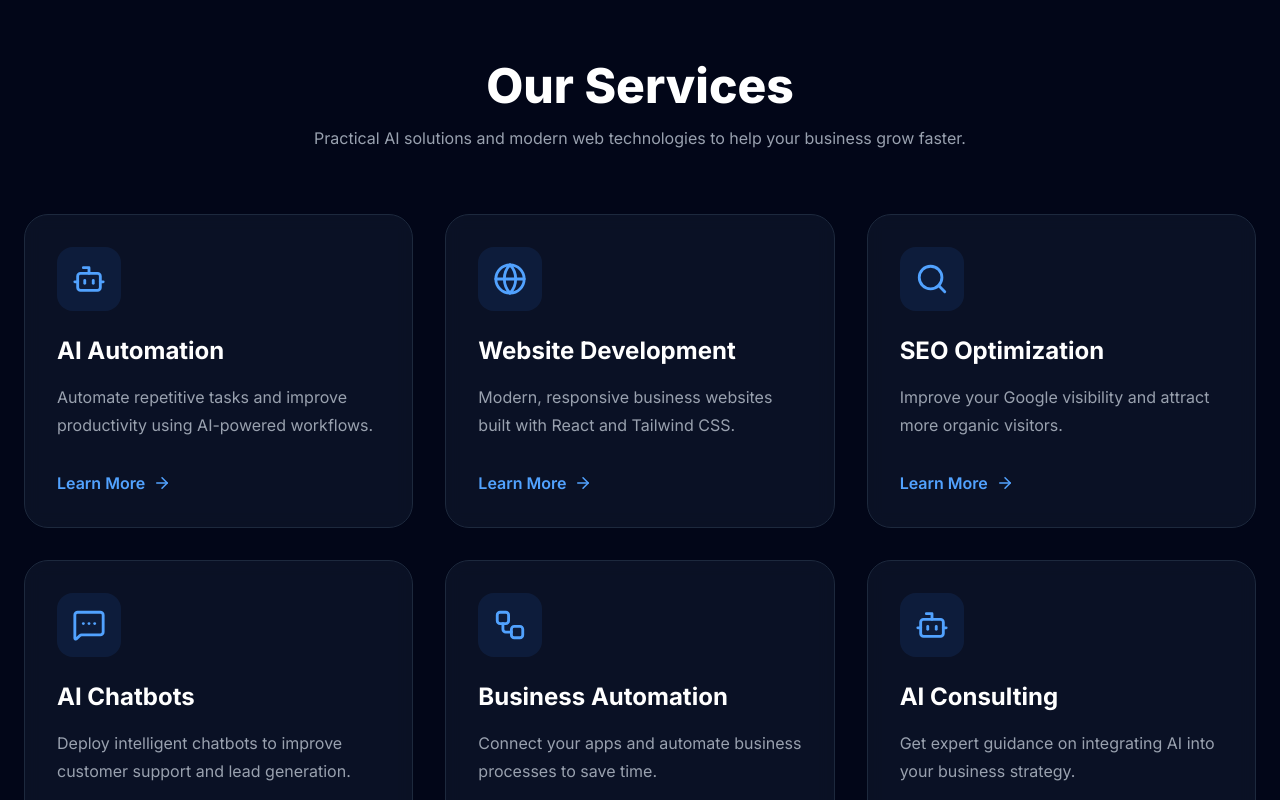
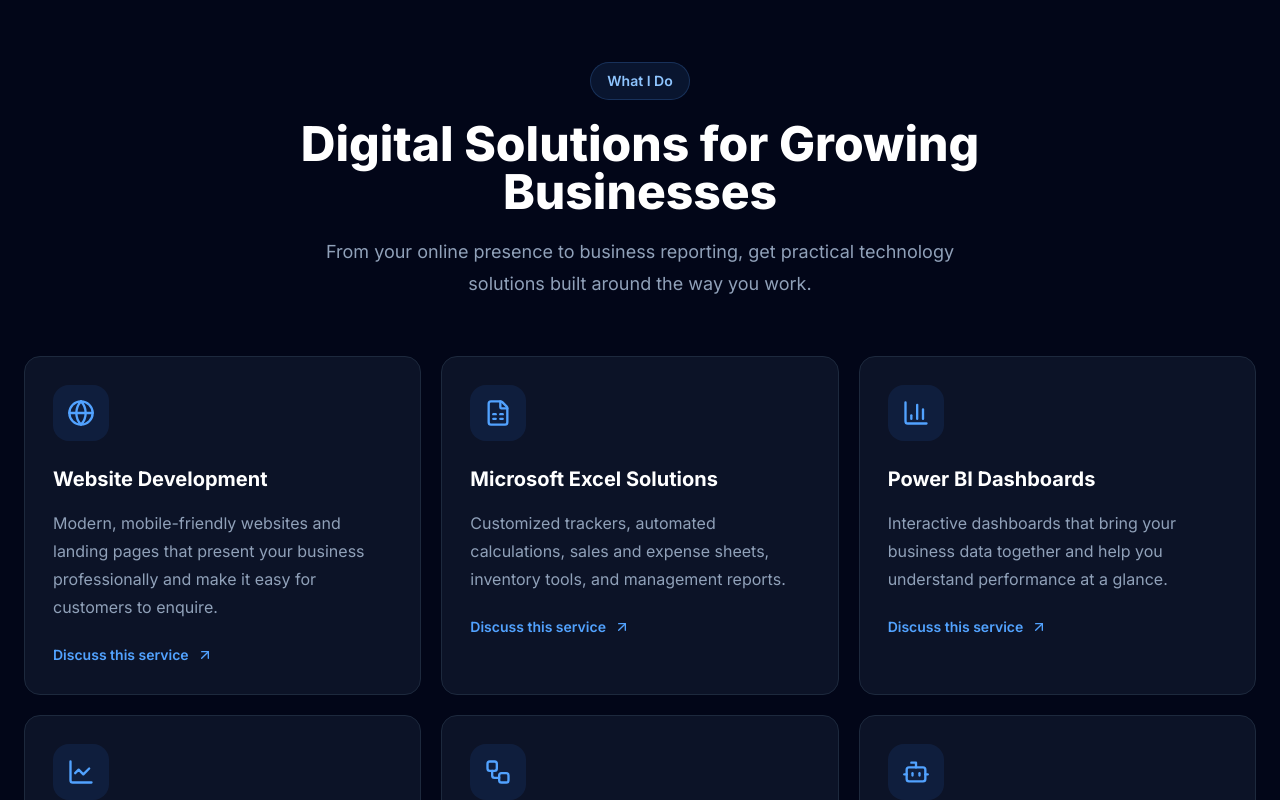
Before and after one commit to sumannath462-dot/secondsincome, a React (Vite) app: page / in a window 1280 px wide. Shown: the part 1700-2500 px from the top of the page. Built offline with nearby package versions, Linux system fonts and the light colour scheme.

Commit message:
Redesign SecondsIncome homepage positioning and services

```diff
--- a/src/components/Services.jsx
+++ b/src/components/Services.jsx
@@ -1,104 +1,42 @@
 import {
+  BarChart3,
   Bot,
+  FileSpreadsheet,
   Globe,
-  Search,
-  ArrowRight,
-  MessageSquareMore,
+  LineChart,
   Workflow,
+  ArrowUpRight,
 } from "lucide-react";
 
 const services = [
-  {
-    icon: Bot,
-    title: "AI Automation",
-    description:
-      "Automate repetitive tasks and improve productivity using AI-powered workflows.",
-  },
-  {
-    icon: Globe,
-    title: "Website Development",
-    description:
-      "Modern, responsive business websites built with React and Tailwind CSS.",
-  },
-  {
-    icon: Search,
-    title: "SEO Optimization",
-    description:
-      "Improve your Google visibility and attract more organic visitors.",
-  },
-  {
-    icon: MessageSquareMore,
-    title: "AI Chatbots",
-    description:
-      "Deploy intelligent chatbots to improve customer support and lead generation.",
-  },
-  {
-    icon: Workflow,
-    title: "Business Automation",
-    description:
-      "Connect your apps and automate business processes to save time.",
-  },
-  {
-    icon: Bot,
-    title: "AI Consulting",
-    description:
-      "Get expert guidance on integrating AI into your business strategy.",
-  },
+  { icon: Globe, title: "Website Development", description: "Modern, mobile-friendly websites and landing pages that present your business professionally and make it easy for customers to enquire." },
+  { icon: FileSpreadsheet, title: "Microsoft Excel Solutions", description: "Customized trackers, automated calculations, sales and expense sheets, inventory tools, and management reports." },
+  { icon: BarChart3, title: "Power BI Dashboards", description: "Interactive dashboards that bring your business data together and help you understand performance at a glance." },
+  { icon: LineChart, title: "Business Intelligence & MIS", description: "Structured reporting, KPI monitoring, and practical insights to support better day-to-day business decisions." },
+  { icon: Workflow, title: "Workflow Automation", description: "Simplify repetitive processes and connect the steps in your business workflow to save time and reduce manual effort." },
+  { icon: Bot, title: "AI-Powered Solutions", description: "Explore practical AI tools and assistance where they genuinely improve customer communication or everyday work." },
 ];
 
-function Services() {
+export default function Services() {
   return (
-    <section
-  id="services"
-  className="bg-slate-950 py-24"
->
-      <div className="max-w-7xl mx-auto px-6">
-
-        <div className="text-center mb-16">
-          <h2 className="text-4xl md:text-5xl font-extrabold text-white">
-  Our Services
-          </h2>
-
-          <p className="mt-4 text-gray-400 max-w-2xl mx-auto">
-            Practical AI solutions and modern web technologies to help your
-            business grow faster.
-          </p>
+    <section id="services" className="bg-slate-950 py-20 sm:py-24">
+      <div className="mx-auto max-w-7xl px-5 sm:px-6">
+        <div className="mx-auto mb-14 max-w-3xl text-center">
+          <span className="inline-flex rounded-full border border-blue-400/20 bg-blue-400/10 px-4 py-2 text-sm font-semibold text-blue-300">What I Do</span>
+          <h2 className="mt-5 text-3xl font-extrabold text-white sm:text-4xl md:text-5xl">Digital Solutions for Growing Businesses</h2>
+          <p className="mx-auto mt-5 max-w-2xl text-base leading-8 text-slate-400 sm:text-lg">From your online presence to business reporting, get practical technology solutions built around the way you work.</p>
         </div>
-
-        <div className="grid gap-8 md:grid-cols-2 lg:grid-cols-3">
-
-          {services.map((service, index) => {
-            const Icon = service.icon;
-
-            return (
-              <div
-  key={index}
-  className="group rounded-3xl border border-slate-800 bg-slate-900/70 backdrop-blur-sm p-8 transition-all duration-300 hover:-translate-y-2 hover:border-blue-500 hover:shadow-[0_20px_50px_rgba(59,130,246,0.25)]"
->
-                <div className="w-16 h-16 rounded-2xl bg-blue-500/10 flex items-center justify-center mb-6 group-hover:bg-blue-500/20 transition-all duration-300">
-  <Icon size={34} className="text-blue-400" />
-</div>
-
-                <h3 className="text-2xl font-bold text-white mb-4">
-                  {service.title}
-                </h3>
-
-                <p className="text-gray-400 leading-7">
-                  {service.description}
-                </p>
-
-                <button className="mt-8 flex items-center gap-2 text-blue-400 font-semibold hover:text-blue-300">
-                  Learn More
-                  <ArrowRight size={18} />
-                </button>
-              </div>
-            );
-          })}
-
+        <div className="grid gap-5 sm:grid-cols-2 lg:grid-cols-3">
+          {services.map(({ icon: Icon, title, description }) => (
+            <article key={title} className="group rounded-2xl border border-slate-800 bg-slate-900/80 p-7 transition duration-300 hover:-translate-y-1 hover:border-blue-500/70 hover:shadow-[0_18px_45px_rgba(37,99,235,0.15)]">
+              <div className="mb-6 flex h-14 w-14 items-center justify-center rounded-2xl bg-blue-500/10 text-blue-400 transition group-hover:bg-blue-500 group-hover:text-white"><Icon size={28} /></div>
+              <h3 className="text-xl font-bold text-white">{title}</h3>
+              <p className="mt-4 leading-7 text-slate-400">{description}</p>
+              <a href="#contact" className="mt-6 inline-flex items-center gap-2 text-sm font-semibold text-blue-400 hover:text-blue-300">Discuss this service <ArrowUpRight size={16} /></a>
+            </article>
+          ))}
         </div>
       </div>
     </section>
   );
 }
-
-export default Services;
```
